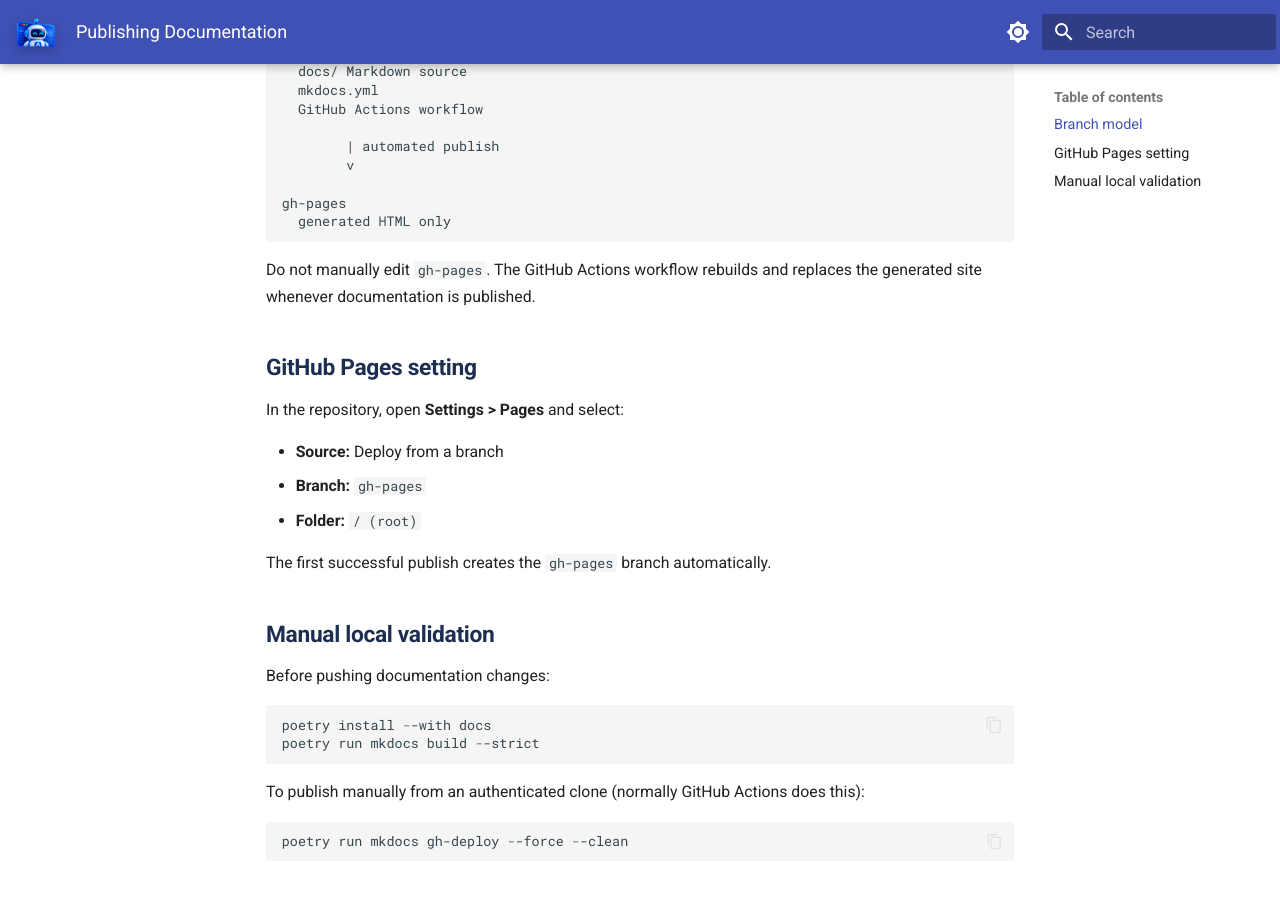
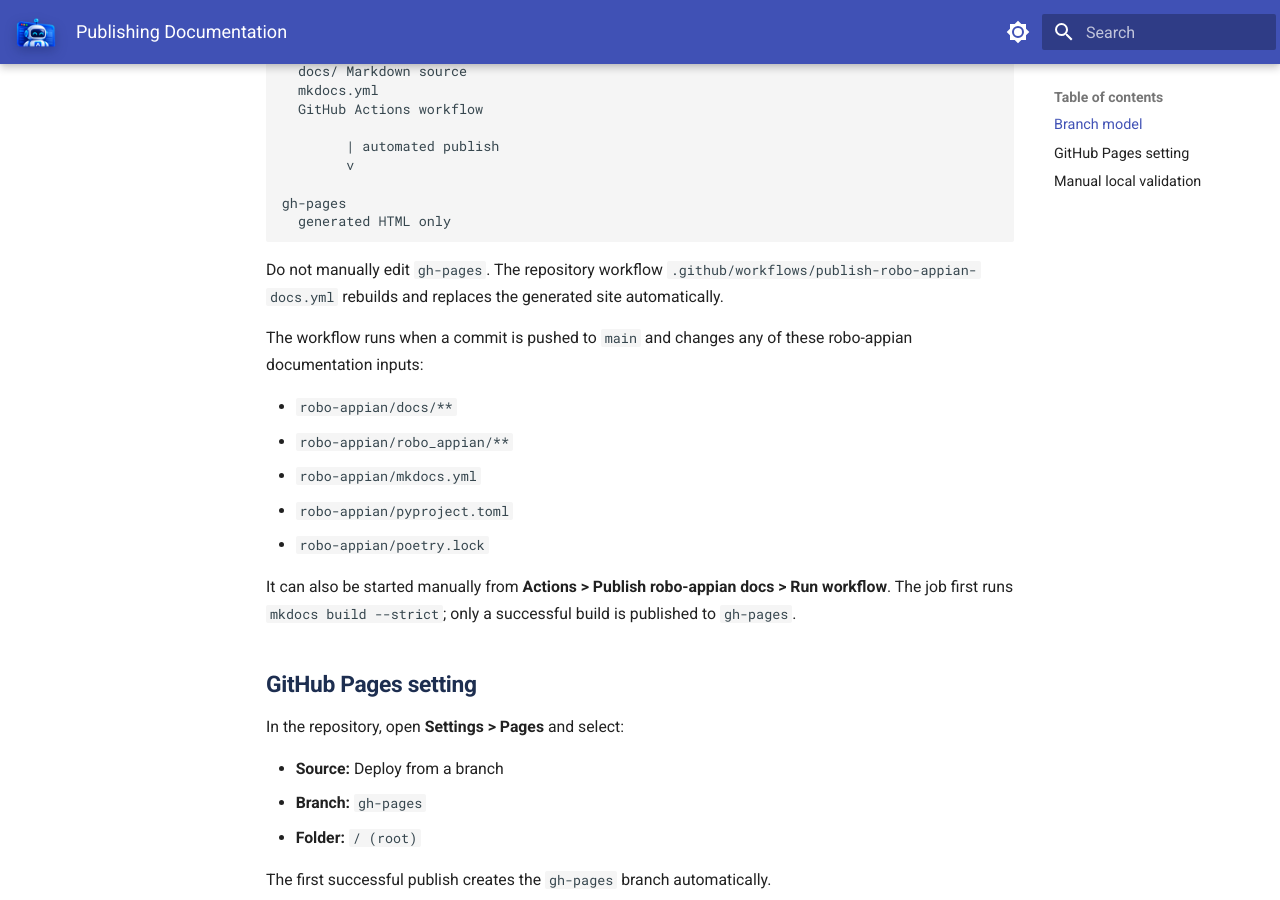
Before and after one commit to dinilmithra/robo-appian, an MkDocs documentation site: the page built from docs/guides/publishing-docs.md, in a window 1280 px wide and 900 px high, scrolled down 339 px. Built offline with MkDocs 1.6.1 and Material for MkDocs 9.7.7, drawn with Linux system fonts in a browser that asks for light colours.

Commit message:
docs: update publishing documentation to clarify workflow and inputs for GitHub Pages

````diff
--- a/docs/guides/publishing-docs.md
+++ b/docs/guides/publishing-docs.md
@@ -19,8 +19,22 @@ gh-pages
   generated HTML only
 ```
 
-Do not manually edit `gh-pages`. The GitHub Actions workflow rebuilds and
-replaces the generated site whenever documentation is published.
+Do not manually edit `gh-pages`. The repository workflow
+`.github/workflows/publish-robo-appian-docs.yml` rebuilds and replaces the
+generated site automatically.
+
+The workflow runs when a commit is pushed to `main` and changes any of these
+robo-appian documentation inputs:
+
+- `robo-appian/docs/**`
+- `robo-appian/robo_appian/**`
+- `robo-appian/mkdocs.yml`
+- `robo-appian/pyproject.toml`
+- `robo-appian/poetry.lock`
+
+It can also be started manually from **Actions > Publish robo-appian docs > Run
+workflow**. The job first runs `mkdocs build --strict`; only a successful build
+is published to `gh-pages`.
 
 ## GitHub Pages setting
 
````
